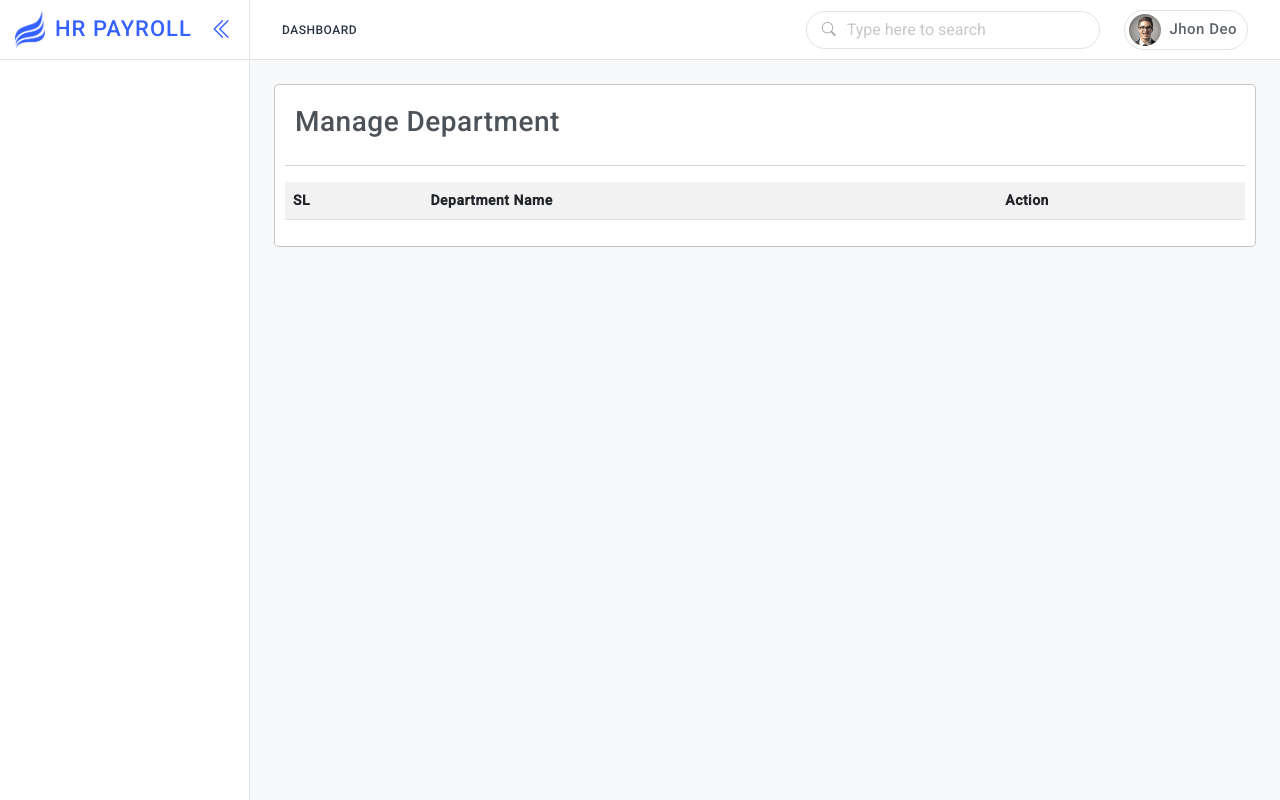
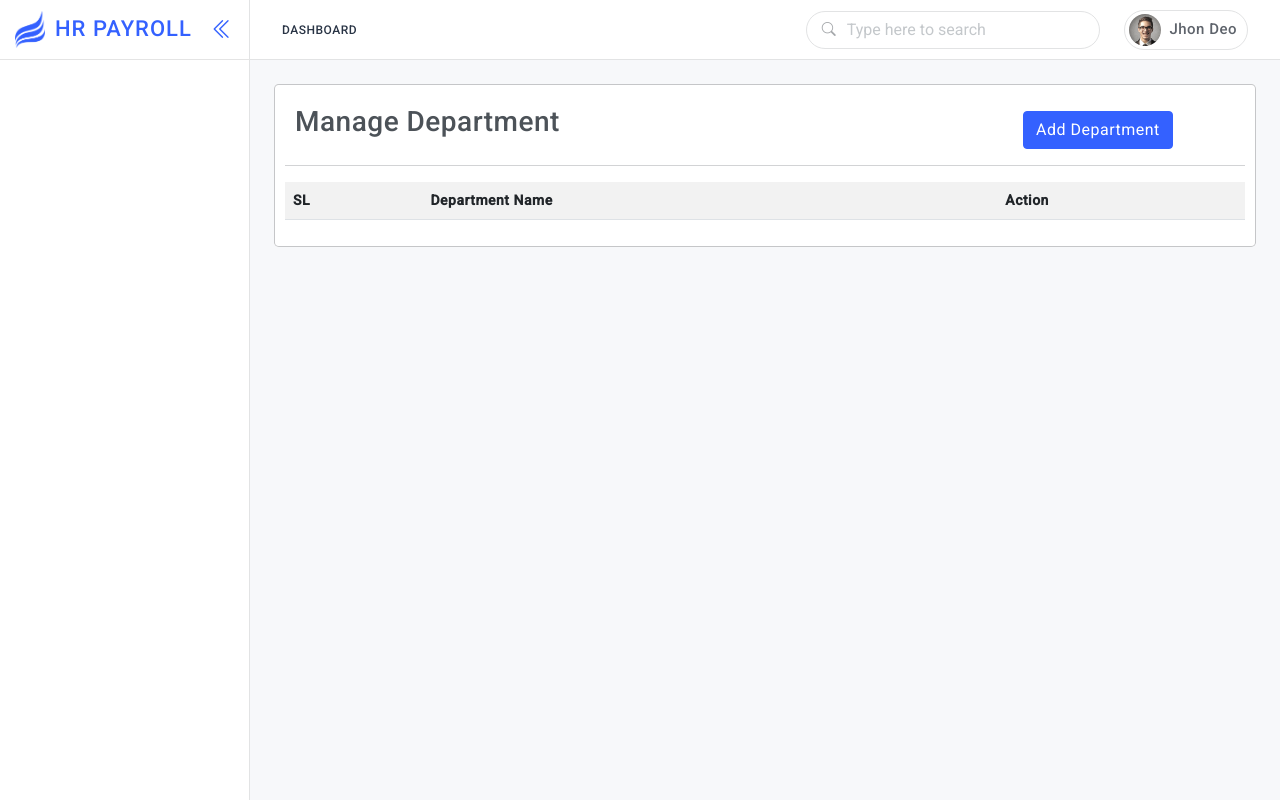
Before and after one commit to friends-team-isdb/HR_Payroll, a PHP site: page /departmentManage.php in a window 1280 px wide. Run offline with PHP 8.4, Linux system fonts and the light colour scheme; data that the repository does not hold is empty; some libraries are stand-ins or nearby versions.

Commit message:
man dep btn done

```diff
--- a/departmentManage.php
+++ b/departmentManage.php
@@ -63,11 +63,17 @@
     <div class="modal-content">
       <div class="forms-body">
 
-        <div class="row">
-           <div class="col-md-12">
-               <h3 style="margin:10px;">Manage Department</h3>
-           </div>
-       </div>
+                  <div class="col-md-12">
+                        <div class="row">
+                        <div class="col-md-6">
+                            <h3 style="margin:10px;">Manage Department</h3>
+                        </div>
+                        <div class="col-md-3"></div>
+                        <div class="col-md-3">
+                            <a href="addDepartment.php" class="btn btn-primary mt-3">Add Department</a>
+                        </div>
+                        </div>
+                  </div>
        <hr>
 
 <!--      Enter Code Here-->
```
Also changed, not shown: employeeManage.php (indentation only).
